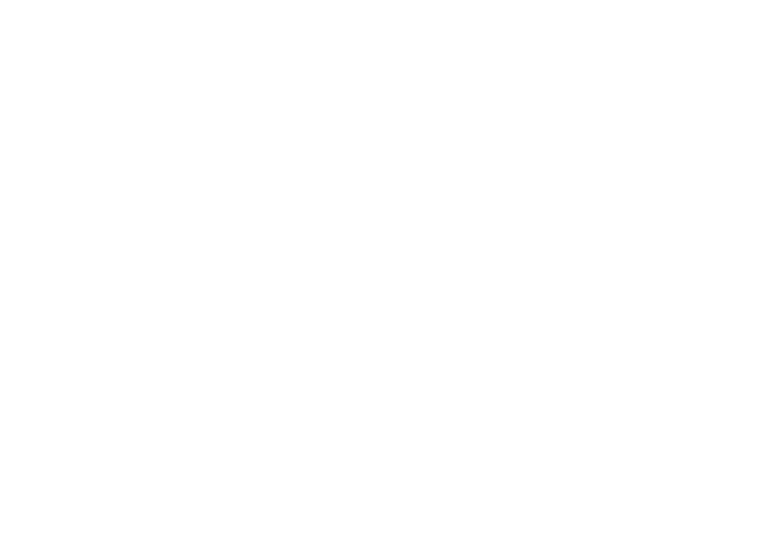
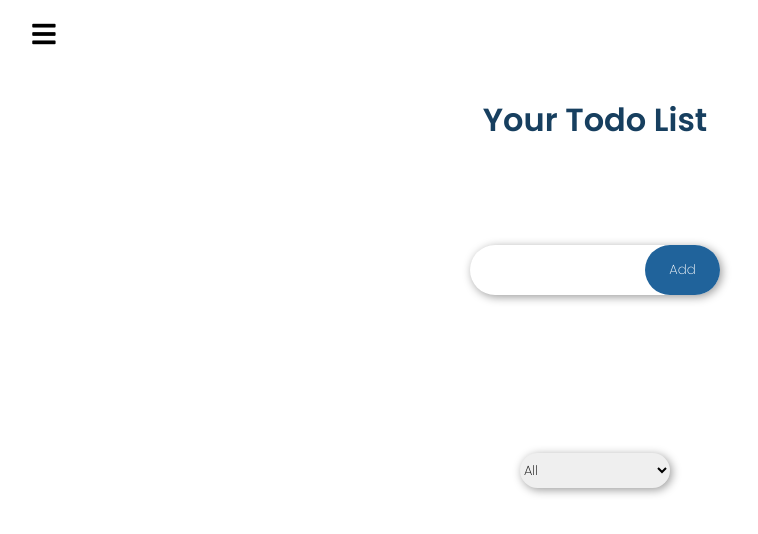
Before and after one commit to Frandols/React-Todos-App, a React (Create React App) app: page / in a window 1280 px wide. Shown: the top 534 px of the page, without its empty margins (45-803 px from the left). Built offline with nearby package versions, Linux system fonts and the light colour scheme.

Commit message:
Adjusting to original paths on App.js

```diff
--- a/src/App.js
+++ b/src/App.js
@@ -97,7 +97,7 @@
   return (
     <Router>
 
-      <Route exact path='/React-Todos-App/'>
+      <Route exact path='/'>
         <div className='app'>
           <Nav userName={userName} userPhoto={userPhoto}/>
             <div className='title'>
@@ -108,9 +108,9 @@
         </div>
       </Route>
 
-      <Route path='/React-Todos-App/register'>
+      <Route path='/register'>
 
-      { name_storaged ? <Redirect to='/React-Todos-App/'/> : <Redirect to='/React-Todos-App/register'/> }
+      { name_storaged ? <Redirect to='/'/> : <Redirect to='/register'/> }
 
         <Register setUserName={setUserName} setUserPhoto={setUserPhoto} userName={userName} userPhoto={userPhoto}/>
       </Route>
```
